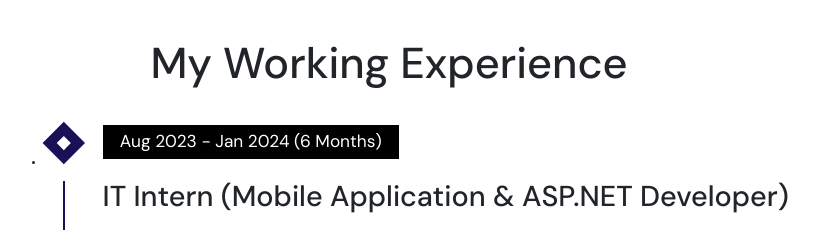
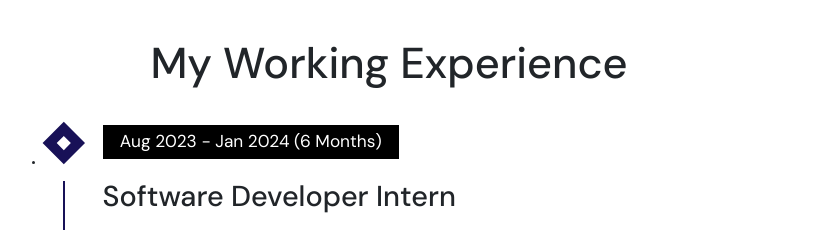
Before and after one commit to serenaekee/serenaekeeportfolio, a plain HTML site: page experience.html in a window 1280 px wide. Shown: the top 230 px of the page, without its empty margins (251-1074 px from the left). Drawn offline with nearby package versions, Linux system fonts and the light colour scheme; a web font is replaced by a local one.

Commit message:
Update experience.html

```diff
--- a/experience.html
+++ b/experience.html
@@ -22,7 +22,7 @@
               <label class="timeline-event-icon"></label>
               <div class="timeline-event-copy">
                 <p class="timeline-event-thumbnail">Aug 2023 - Jan 2024 (6 Months)</p>
-                <h3>IT Intern (Mobile Application & ASP.NET Developer)</h3><br>
+                <h3>Software Developer Intern</h3><br>
                 <h4><img src="resource/img/ecoshop-logo.png" alt="" class="ecoshop-logo"> Eco-Shop Marketing Sdn.Bhd.</h4>
                 <p><strong>Job Scopes:</strong></p>
                 <ul>
```
